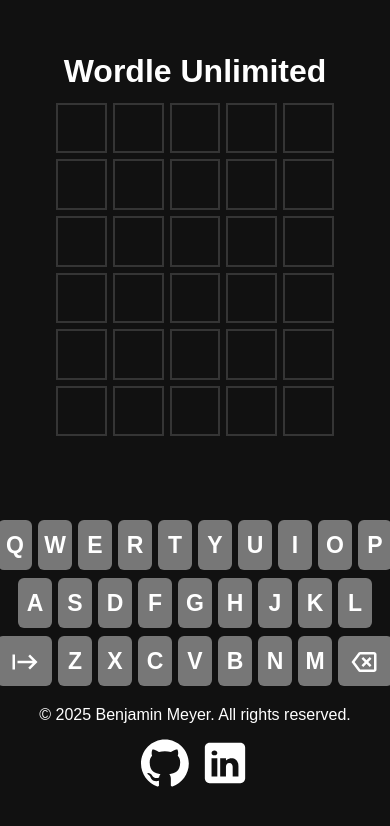
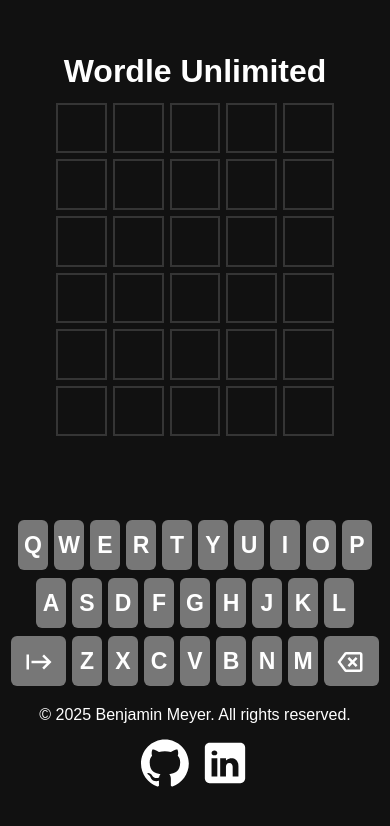
Before and after one commit to Benjamin-Meyer-Dev/Wordle, a React (Create React App) app: page / in a window 390 px wide. Shown: the top 826 px of the page. Built offline with nearby package versions, Linux system fonts and the light colour scheme.

Commit message:
Testing width

```diff
--- a/src/CSS/Styles.css
+++ b/src/CSS/Styles.css
@@ -382,7 +382,7 @@
 /*Mobile items*/
 @media (max-width: 600px) {
     .key {
-        width: clamp(34px, min(7vw, 5vh), 38px);
+        width: 30px;
     }
 
     .wide-key {
```
